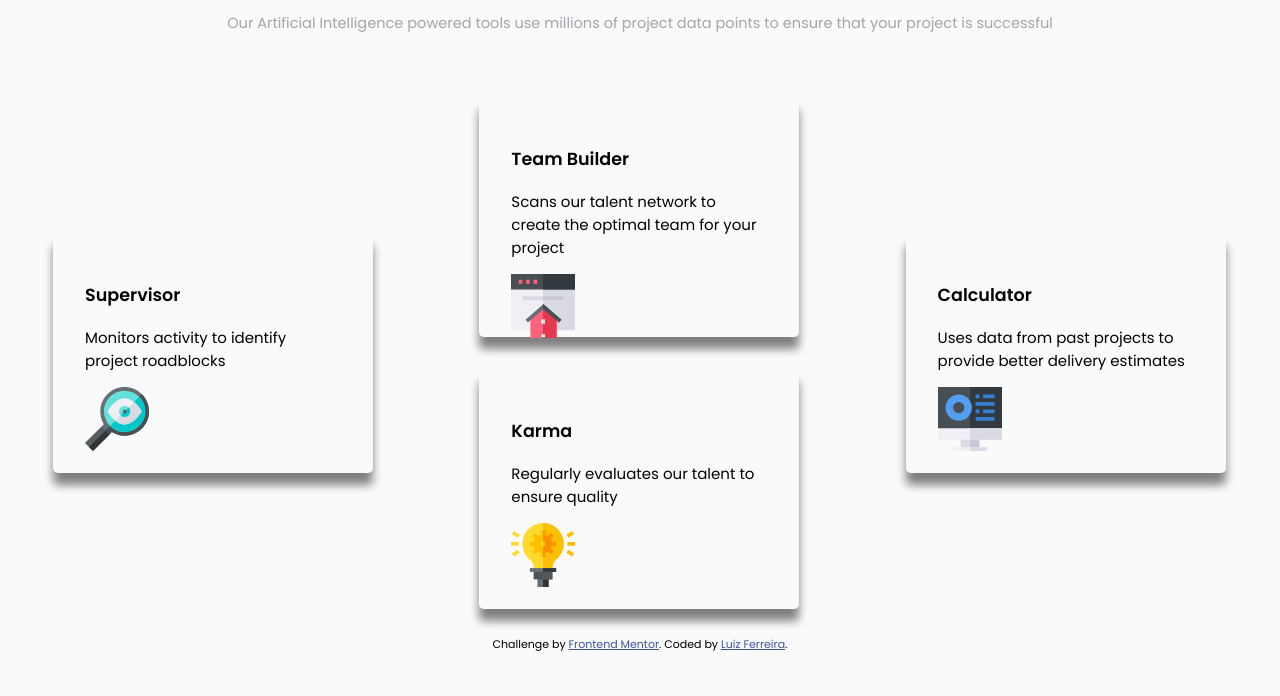
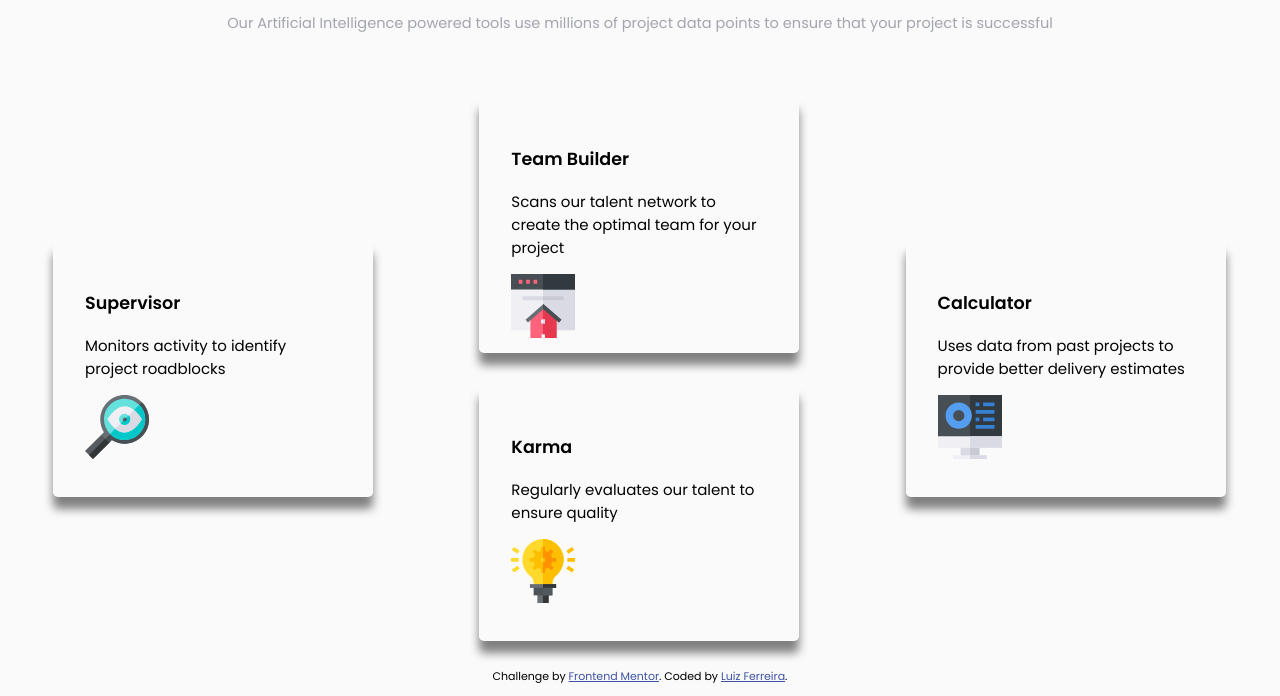
Before and after one commit to luizsfer/four-card-feature-section-master, a plain HTML site: page index.html in a window 1280 px wide. Shown: the part 157-853 px from the top of the page. Before the commit the page ends 821 px from the top, so only its background shows below. Drawn offline with Linux system fonts and the light colour scheme.

Commit message:
Update elements positions

```diff
--- a/style.css
+++ b/style.css
@@ -49,15 +49,16 @@ header p {
     flex-direction: column;
     align-items: center;
     box-sizing: border-box;
+    padding: 0;
 }
 
 .col .box-card {
     box-sizing: border-box;
     border-radius: 0.3rem;
     padding: 2rem;
-    margin: 1rem;
+    margin: 1rem 0;
     width: 20rem;
-    height: 15rem;
+    height: 16rem;
     position: relative;
     box-shadow: 0px 12px 10px gray;
 }
```
